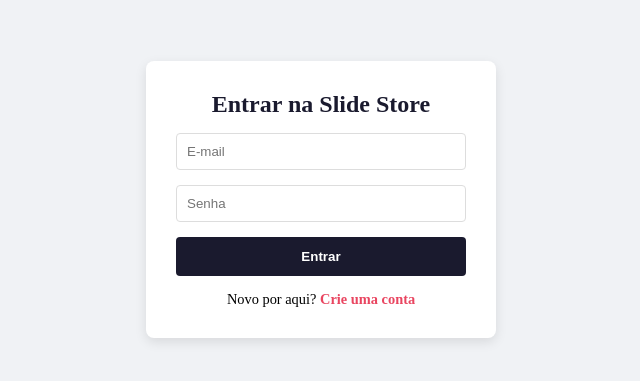
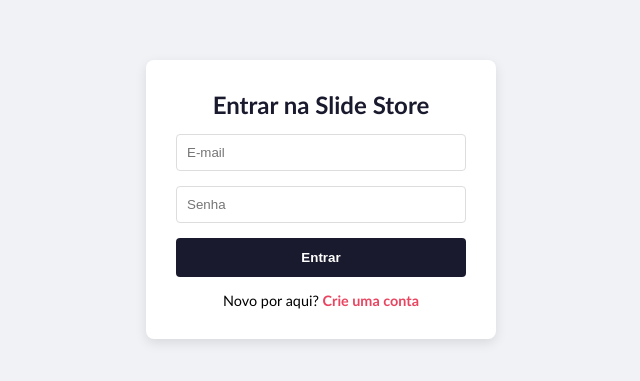
Before and after one commit to RafaelFigueiredoCode/Trabalho_Final_Slide_Front, a React (Vite) app in the folder frontend/: page /login in a window 1280 px wide. Shown: the part 201-582 px from the top of the page, without its empty margins (319-959 px from the left). Built offline with nearby package versions, Linux system fonts and the light colour scheme.

Commit message:
mudei a fonte do site

```diff
--- a/frontend/src/index.css
+++ b/frontend/src/index.css
@@ -8,8 +8,8 @@
   width: 100%;
   min-height: 100vh;
   background-color: #f0f2f5;
+  font-family:'Trebuchet MS', 'Lucida Sans Unicode', 'Lucida Grande', 'Lucida Sans', Arial, sans-serif
 }
-
 body {
   margin: 0 !important;
   padding: 0 !important;
```
Also changed, not shown: 1 other file (tests, documents, lock files or other folders).
